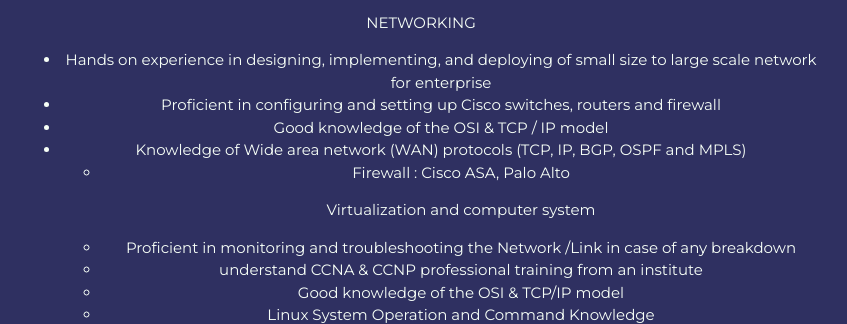
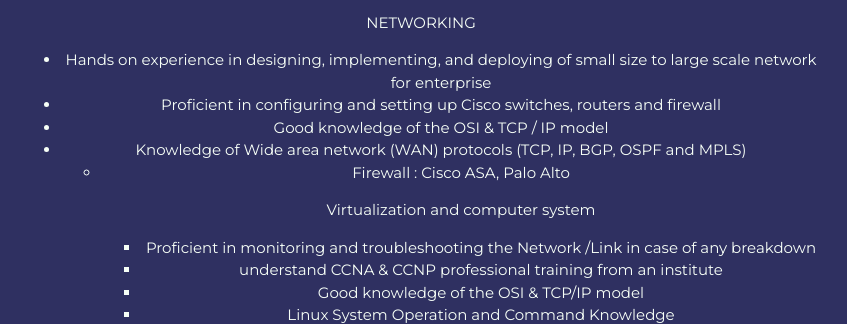
Before and after one commit to akem112/profil-site, a plain HTML site: page index.html in a window 1280 px wide. Shown: the part 471-795 px from the top of the page, without its empty margins (219-1066 px from the left). Drawn offline with Linux system fonts and the light colour scheme.

Commit message:
Update index.html

```diff
--- a/index.html
+++ b/index.html
@@ -34,7 +34,7 @@ During my career path i developed different skills in:</br>
            <ul><li>Firewall : Cisco ASA, Palo Alto</li>
            </p>
        <p> Virtualization and computer system <br>
-         <li>Proficient in monitoring and troubleshooting the Network /Link in case                                                                             of                                             any                            breakdown</li>
+       <ul><li>Proficient in monitoring and troubleshooting the Network /Link in case                                                                             of                                             any                            breakdown</li>
             <li>understand CCNA & CCNP professional training from an institute</li>
             <li>Good knowledge of the OSI & TCP/IP model</li>
             <li>Linux System Operation and Command Knowledge</li>
```
